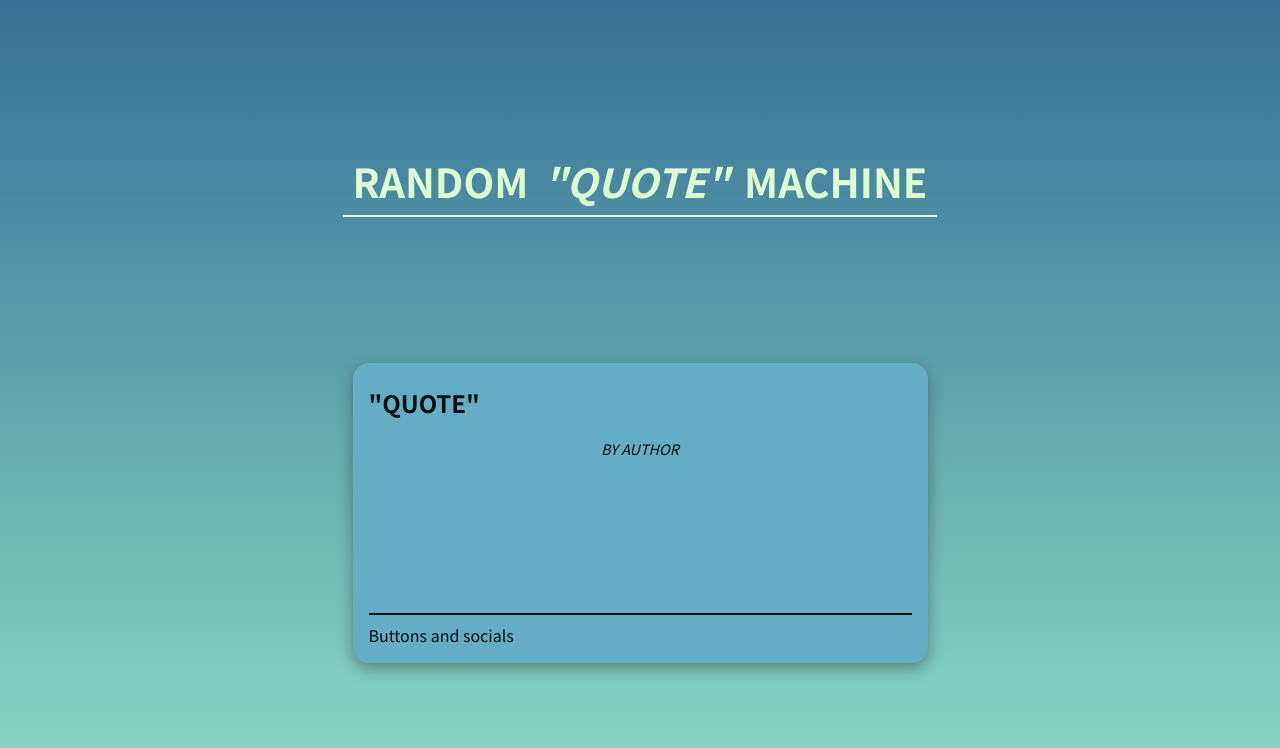
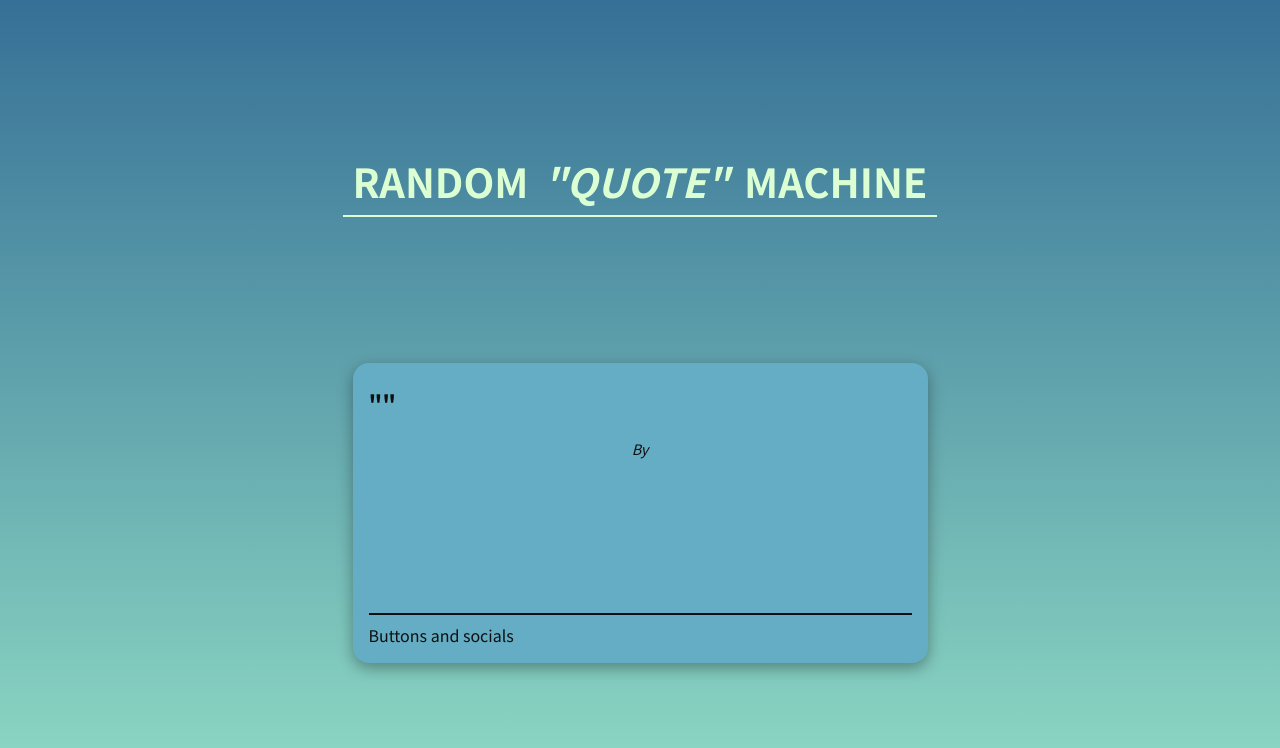
Before and after one commit to rafael-lua/fcc-random-quote-machine, a Next.js app: page / in a window 1280 px wide. Shown: the top 748 px of the page. Built offline with nearby package versions, Linux system fonts and the light colour scheme.

Commit message:
Drop redux integration

```diff
--- a/components/Quote.js
+++ b/components/Quote.js
@@ -1,4 +1,4 @@
-import { connect } from "react-redux"; // Component will be exported through the connect
+// import { connect } from "react-redux"; // Component will be exported through the connect
 
 const Quote = (props) => {
   // Component local function to get a random quote from all the quotes passed on "props.quotes"
@@ -9,8 +9,8 @@ const Quote = (props) => {
   return (
     <div id="quote-box">
       <div>
-        <h2 id="text">QUOTE</h2>
-        <h3 id="author">BY AUTHOR</h3>
+        <h2 id="text">{props.text}</h2>
+        <h3 id="author">By {props.author}</h3>
       </div>
       <div>
         <hr/>
@@ -19,6 +19,10 @@ const Quote = (props) => {
     </div>
   )
 }
+
+export default Quote;
+
+/*
 
 // Mapping the state to the component props
 const mapStateToProps = (state) => {
@@ -29,3 +33,5 @@ const mapStateToProps = (state) => {
 
 
 export default connect(mapStateToProps, null)(Quote);
+
+*/
--- a/pages/index.js
+++ b/pages/index.js
@@ -1,14 +1,15 @@
-import { Provider } from "react-redux";
-import store from "../store/storeConfig";
+//import { Provider } from "react-redux";
+//import store from "../store/storeConfig";
 import Quote from "../components/Quote";
-import { debugMsg, changeQuote } from "../store/quoteActions";
+//import { debugMsg, changeQuote } from "../store/quoteActions";
+
+//store.dispatch(debugMsg("Async finished!"));
 
 // Main view and content
 export default function Home(props) {
+  // <Provider store={ store }> </Provider>
   return (
-    <Provider store={ store }>
-      <Quote quotes={props.quotes} />
-    </Provider>
+    <Quote quotes={props.quotes} />
   )
 }
 
@@ -16,10 +17,6 @@ export const getStaticProps = async () => {
   const res = await fetch("http://localhost:3000/api/quotes");
   const quotes = await res.json();
 
-  //store.dispatch(debugMsg("Async finished!"));
-
-  store.dispatch(changeQuote({text: "First quote", author: "Async"}));
-
   return {
     props: {
       quotes
--- a/store/quoteActions.js
+++ b/store/quoteActions.js
@@ -1,7 +1,7 @@
 // All action types will be listed here and can be imported as default by the reducers.
 const actions = {
   DEBUG: "DEBUG", // For tests
-  CHANGE_QUOTE: "CHANGE QUOTE"
+  CHANGE_QUOTE: "CHANGE_QUOTE"
 };
 
 // Debug testing function to log something to the console
--- a/store/quoteReducer.js
+++ b/store/quoteReducer.js
@@ -6,15 +6,16 @@ const quoteState = {
   author: "API SERVER"
 };
 
+
 const quoteReducer = (state = quoteState, action) => {
   switch(action.type) {
 
     case actions.CHANGE_QUOTE:
       // Create a new state with the new quote
-      let newState = {...state};
-      newState.text = action.quote.text;
-      newState.author = action.quote.author;
-      return newState;
+      return Object.assign({}, state, {
+        text: action.quote.text,
+        author: action.quote.author
+      });
 
     case actions.DEBUG:
       console.log("ACTION SENT! MESSAGE: " + action.msg);
--- a/store/storeConfig.js
+++ b/store/storeConfig.js
@@ -1,4 +1,5 @@
 import { createStore } from "redux";
 import quoteReducer from "./quoteReducer";
 
+
 export default createStore(quoteReducer);
```
